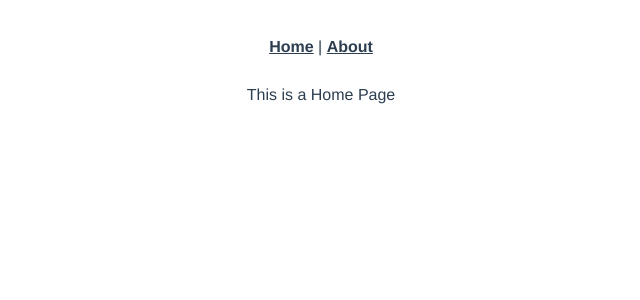
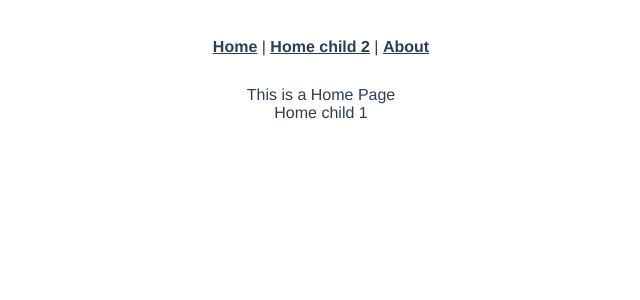
Before and after one commit to rpoiseau/cours-vue-js, a Vue app: page /home in a window 1280 px wide. Shown: the top 300 px of the page, without its empty margins (319-959 px from the left). Built offline with nearby package versions, Linux system fonts and the light colour scheme.

Commit message:
feat(routerchild)

```diff
--- a/src/App.vue
+++ b/src/App.vue
@@ -2,6 +2,7 @@
   <div id="app">
     <div id="nav">
       <router-link to="/">Home</router-link> |
+      <router-link to="/home/child2">Home child 2</router-link> |
       <router-link :to="{name: 'About', params: {id: 1}}">About</router-link>
     </div>
     <router-view/>
--- /dev/null
+++ b/src/components/HomeChild1.vue
@@ -0,0 +1,15 @@
+<template>
+    <div>
+        Home child 1
+    </div>
+</template>
+
+<script>
+    export default {
+        name: "HomeChild1"
+    }
+</script>
+
+<style scoped>
+
+</style>
--- /dev/null
+++ b/src/components/HomeChild2.vue
@@ -0,0 +1,15 @@
+<template>
+    <div>
+        Home child 2
+    </div>
+</template>
+
+<script>
+    export default {
+        name: "HomeChild2"
+    }
+</script>
+
+<style scoped>
+
+</style>
--- a/src/router/index.js
+++ b/src/router/index.js
@@ -12,7 +12,19 @@
   {
     path: '/home',
     name: "Home",
-    component: Home
+    component: Home,
+    children: [
+      {
+        path: '',
+        name: 'Child1',
+        component: () => import('../components/HomeChild1')
+      },
+      {
+        path: '/home/child2',
+        name: 'Child2',
+        component: () => import('../components/HomeChild2')
+      }
+    ]
   },
   {
     path: '/about/:id',
--- a/src/views/Home.vue
+++ b/src/views/Home.vue
@@ -1,6 +1,7 @@
 <template>
   <div class="home">
     <div>This is a Home Page</div>
+    <router-view></router-view>
   </div>
 </template>
 
```
